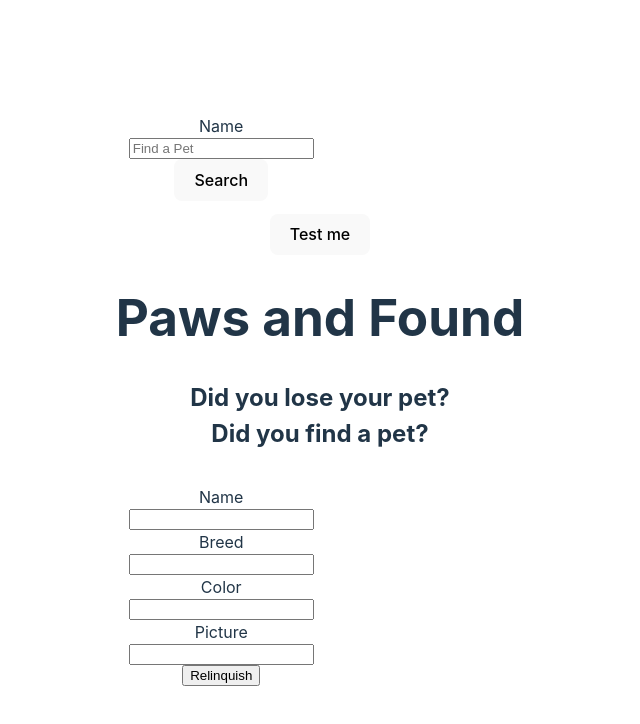
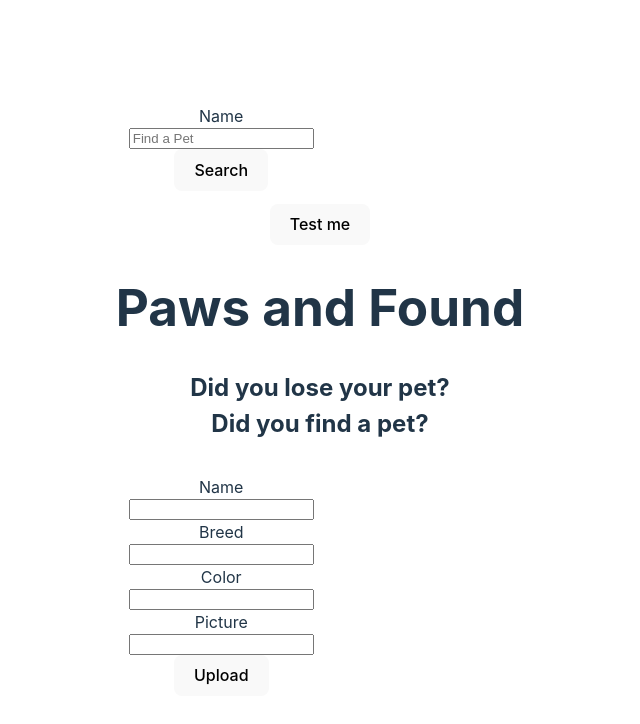
Before and after one commit to cheezdoodlez/paws-found-frontend, a React (Vite) app: page / in a window 1280 px wide. Shown: the top 724 px of the page, without its empty margins (320-960 px from the left). Built offline with nearby package versions, Linux system fonts and the light colour scheme.

Commit message:
second commit

```diff
--- a/src/App.css
+++ b/src/App.css
@@ -5,7 +5,16 @@
   text-align: center;
 }
 
-.adoption {
+.petInfo {
+  border: 3px solid white;
+  width: fit-content;
+  padding: 10px;
+  display: flex;
+  flex-direction: column;
+  align-items: center;
+}
+
+.petReq {
   border: 3px solid white;
   width: fit-content;
   padding: 10px;
--- a/src/App.jsx
+++ b/src/App.jsx
@@ -14,8 +14,8 @@ const App = () => {
       <h2>Did you lose your pet? <br />
         Did you find a pet? <br />
       </h2>
-      {/* form for adoption */}
-      <form className="adoption">
+      {/* form for adoption/reports */}
+      <form className="petInfo">
         <label htmlFor="name">Name</label>
         <input id="name" type="text" />
 
@@ -28,7 +28,7 @@ const App = () => {
         <label htmlFor="image">Picture</label>
         <input id="image" type="text" />
 
-        <input type="submit" value="Relinquish"/>
+        <button type="submit" >Upload</button>
         </form>
       </>)
 
--- a/src/assets/components/PetsSearch.jsx
+++ b/src/assets/components/PetsSearch.jsx
@@ -8,7 +8,7 @@ function PetSearch({ onSearch }) {
       onSearch(input);
     };
     return (
-        <form className="adoption" onSubmit={handleSubmit}>
+        <form className="petReq" onSubmit={handleSubmit}>
       <label htmlFor="name">Name</label>
       <input id="name" type="text" value={input}
              onChange={(event) => setInput(event.target.value)}
```
